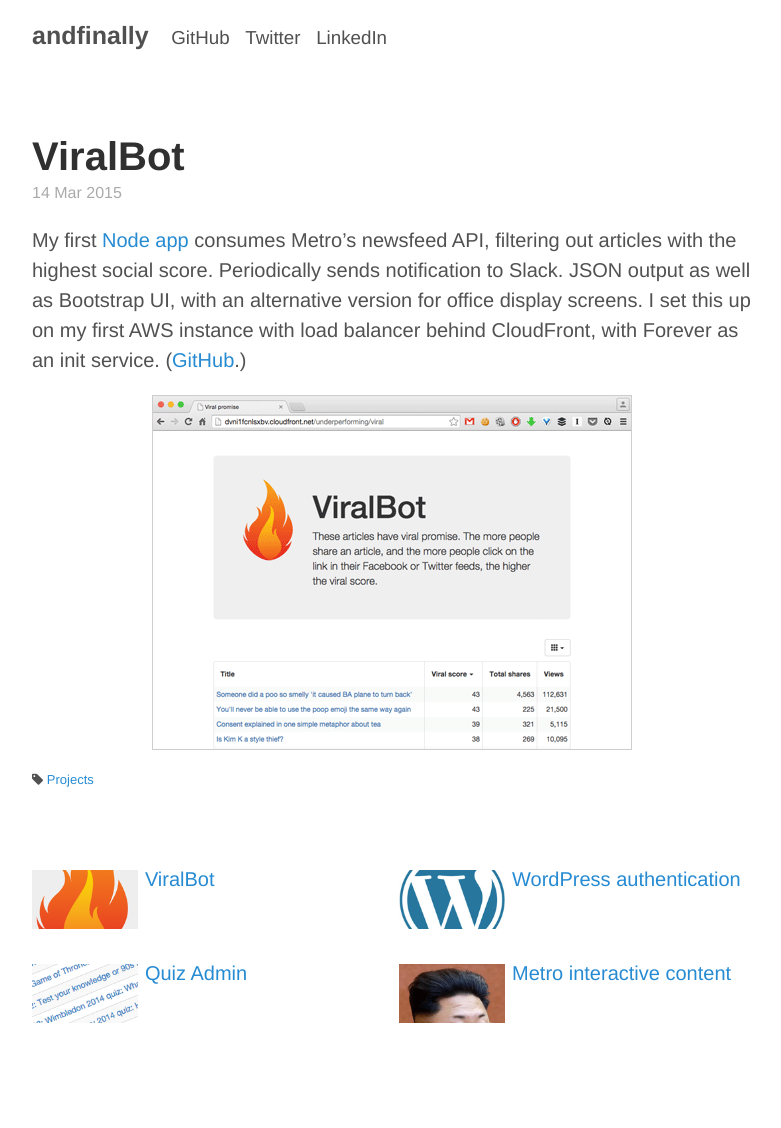
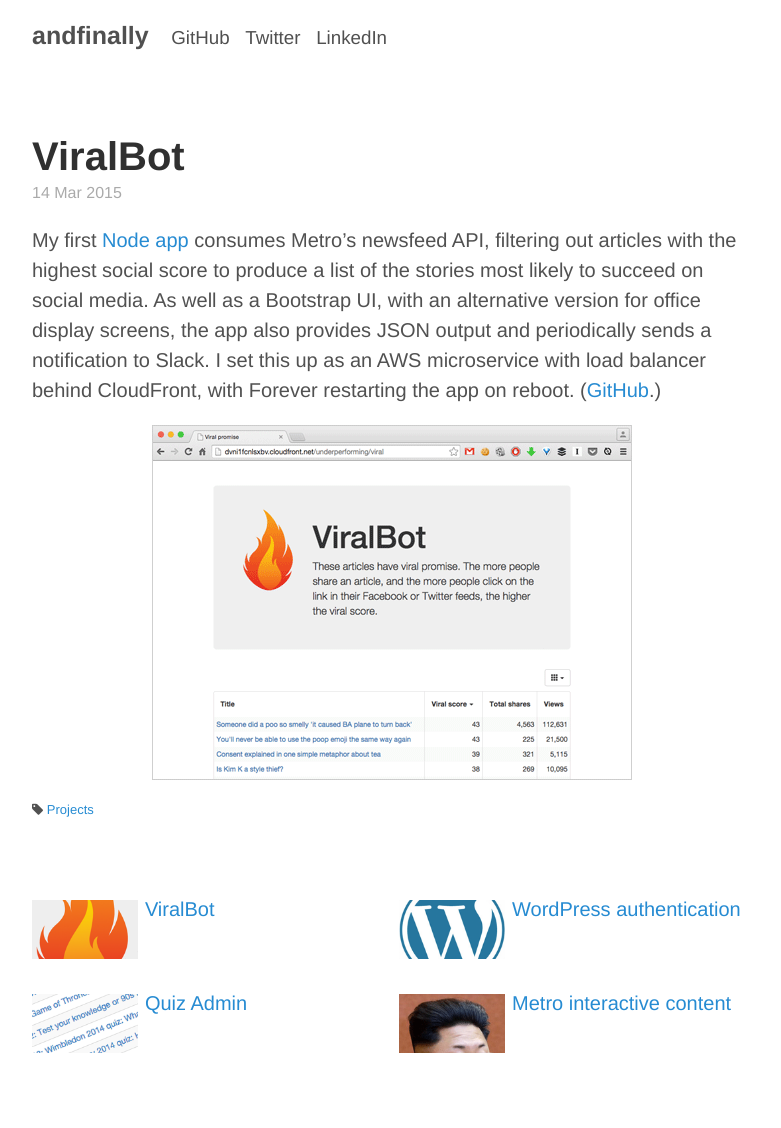
Before and after one commit to andfinally/andfinally.github.io, a Jekyll site: the page built from _posts/2015-03-14-viralbot.md, in a window 1280 px wide. Shown: the whole page, without its empty margins (248-1029 px from the left). Built offline with Jekyll 4.4.1, drawn with Linux system fonts in a browser that asks for light colours; nearby versions of some CDN libraries; comment, search, counter and statistics services are not loaded; before the commit the page ends 1098 px from its top, so only the background shows below that.

Commit message:
Text tweaks.

```diff
--- a/_posts/2015-03-14-viralbot.md
+++ b/_posts/2015-03-14-viralbot.md
@@ -7,6 +7,6 @@ thumbnail: /assets/2015/03/thumb-viralbot.png
 tags: [projects]
 ---
 
-My first [Node app](http://dvni1fcnlsxbv.cloudfront.net/underperforming/viral) consumes Metro's newsfeed API, filtering out articles with the highest social score. Periodically sends notification to Slack. JSON output as well as Bootstrap UI, with an alternative version for office display screens. I set this up on my first AWS instance with load balancer behind CloudFront, with Forever as an init service. ([GitHub](https://github.com/andfinally/node-underperforming).)
+My first [Node app](http://dvni1fcnlsxbv.cloudfront.net/underperforming/viral) consumes Metro's newsfeed API, filtering out articles with the highest social score to produce a list of the stories most likely to succeed on social media. As well as a Bootstrap UI, with an alternative version for office display screens, the app also provides JSON output and periodically sends a notification to Slack. I set this up as an AWS microservice with load balancer behind CloudFront, with Forever restarting the app on reboot. ([GitHub](https://github.com/andfinally/node-underperforming).)
 
 <img src="/assets/2015/03/viralbot.png" class="content-img">
```
Also changed, not shown: _posts/2015-03-12-quiz-admin.md (+1 -1 lines), _posts/2015-03-13-wordpress-authentication.md (+1 -1 lines).
